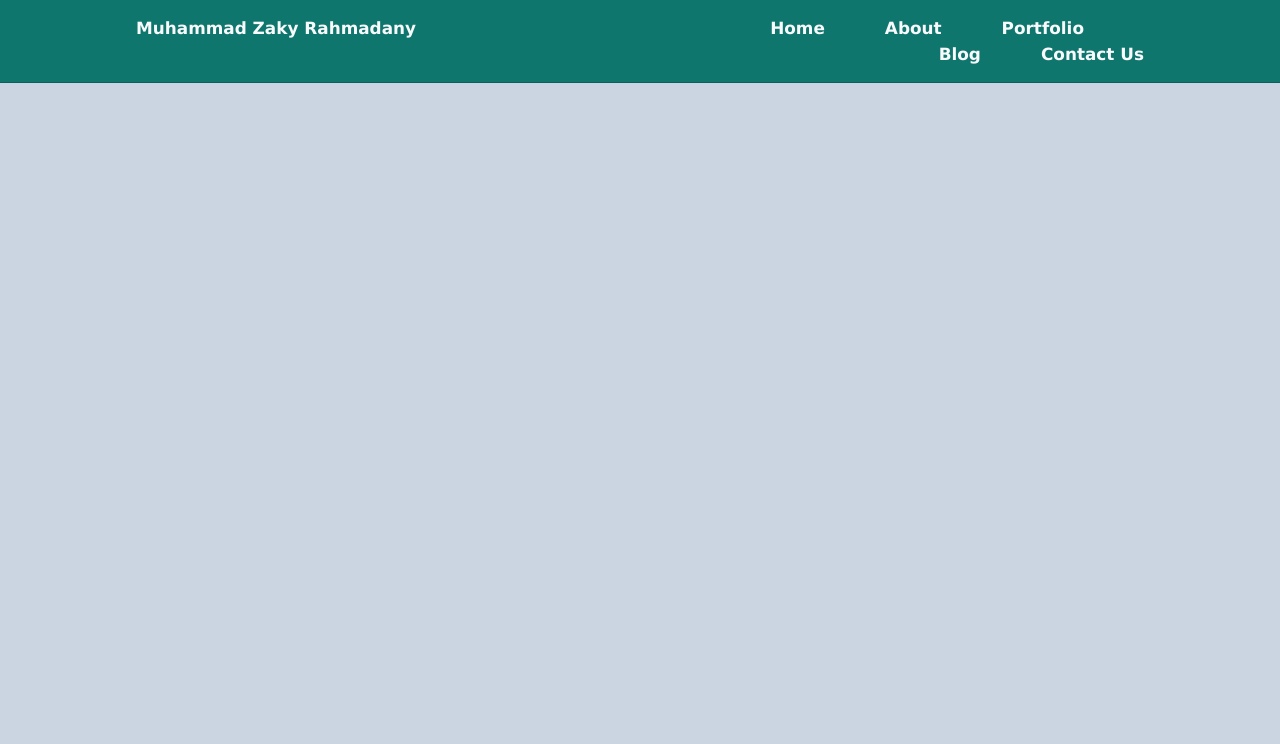
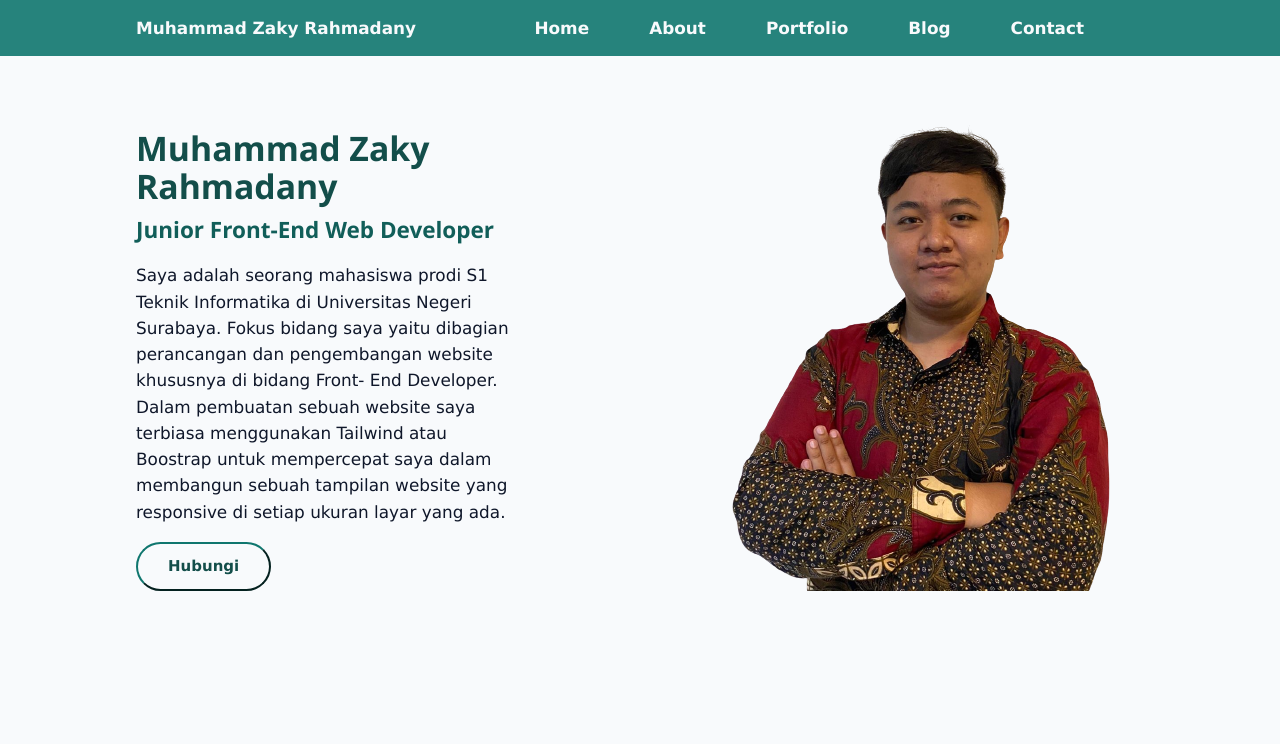
Before and after one commit to MuhammadZakyR/Native-Personal-Website, a plain HTML site: page page/index.html in a window 1280 px wide. Drawn offline with nearby package versions, Linux system fonts and the light colour scheme.

Commit message:
add home section

```diff
--- a/page/index.html
+++ b/page/index.html
@@ -18,28 +18,43 @@
 
     <title>Native Personal Web</title>
 </head>
-<body style="background-color: #cbd5e1;">
-    <header id="Navbar" class="container">
-        <div class="flex w-full" style="padding-top: 1rem; padding-bottom: 1rem; padding-left: 8rem; padding-right: 8rem;">
+<body>
+    <header id="navbar" class="container header">
+        <div class="flex w-full content" style="padding-top: 1rem; padding-bottom: 1rem;">
             <!-- Left Side -->
-            <div class="flex" style="width: 60%; justify-content: flex-start;">
+            <div class="flex" style="width: 50%; justify-content: flex-start;">
                 <a href="#Home" class="block text-lg font-bold transition" style="color: #f8fafc;">Muhammad Zaky Rahmadany</a>
             </div>
             <!-- Right Side -->
-            <div class="flex" style="width: 40%; justify-content: flex-end;">
-                <a href="#Home" class="primary block text-lg font-bold transition" style="padding-right: 4rem;">Home</a>
-                <a href="#About" class="primary block text-lg font-bold transition" style="padding-right: 4rem;">About</a>
-                <a href="#Portfolio" class="primary block text-lg font-bold transition" style="padding-right: 4rem;">Portfolio</a>
-                <a href="#Blog" class="primary block text-lg font-bold transition" style="padding-right: 4rem;">Blog</a>
-                <a href="#Contact Us" class="primary block text-lg font-bold transition" style="">Contact Us</a>
+            <div class="flex" style="width: 50%; justify-content: flex-end;">
+                <a href="#home" class="primary block text-lg font-bold transition" style="padding-right: 4rem;">Home</a>
+                <a href="#about" class="primary block text-lg font-bold transition" style="padding-right: 4rem;">About</a>
+                <a href="#portfolio" class="primary block text-lg font-bold transition" style="padding-right: 4rem;">Portfolio</a>
+                <a href="#blog" class="primary block text-lg font-bold transition" style="padding-right: 4rem;">Blog</a>
+                <a href="#contact" class="primary block text-lg font-bold transition" style="padding-right: 4rem;">Contact</a>
+                <!-- <button onclick="darkMode()">Dark Mode</button> -->
             </div>
         </div>
     </header>
-    <section id="Home"></section>
-    <section id="About"></section>
-    <section id="Portfolio"></section>
-    <section id="Blog"></section>
-    <section id="Contact Us"></section>
-    <footer id="Copywriter"></footer>
+    <section id="home" class="container flex">
+        <!-- Left Side -->
+        <div class="flex content" style="width: 50%; align-items: center; justify-content: center;">
+            <div>
+                <h1 class="text-4xl font-bold t-primary">Muhammad Zaky Rahmadany</h1>
+                <h2 class="text-2xl font-semibold t-sekunder">Junior Front-End Web Developer</h2>
+                <p class="text-lg font-medium t-content">Saya adalah seorang mahasiswa prodi S1 Teknik Informatika di Universitas Negeri Surabaya. Fokus bidang saya yaitu dibagian perancangan dan pengembangan website khususnya di bidang Front- End Developer. Dalam pembuatan sebuah website saya terbiasa menggunakan Tailwind atau Boostrap untuk mempercepat saya dalam membangun sebuah tampilan website yang responsive di setiap ukuran layar yang ada.</p>
+                <button class="b-primary font-semibold"><a href="#home">Hubungi</a></button>
+            </div>
+        </div>
+        <!-- Right Side -->
+        <div class="flex content" style="width: 50%; justify-content: center;">
+            <img src="../file/img/profile_zaky.png" alt="Foto Profile">
+        </div>
+    </section>
+    <section id="about"></section>
+    <section id="portfolio"></section>
+    <section id="blog"></section>
+    <section id="contact"></section>
+    <footer id="copywriter"></footer>
 </body>
 </html>
--- a/src/script.js
+++ b/src/script.js
@@ -0,0 +1,5 @@
+function darkMode(){
+    var darkBody = document.body;
+    darkBody.classList.toggle("dark-body");
+
+}
--- a/src/style.css
+++ b/src/style.css
@@ -5,16 +5,39 @@ html{
 body{
     font-family: 'Poppins';
     font-size: 22px;
+    background-color: #f8fafc;
+    color: #0f172a;
 }
 a{
     text-decoration: none;
 }
+
 /* Id Customize */
-#Navbar{
-    @apply fixed z-[9999] bg-opacity-80;
-    backdrop-filter: blur(5px);
-    box-shadow: inset 0 -1px 0 0 rgba(0, 0, 0, 0.2);
-    background-color: #0f766e;
+#navbar{
+    position:fixed;
+    opacity: 90%;
+    /* backdrop-filter: blur(5px);
+    box-shadow: inset 0 -1px 0 0 rgba(0, 0, 0, 0.2); */
+}
+#home{
+    padding-top: 8rem;
+    padding-bottom: 3rem;
+}
+#about{
+    padding-top: 4rem;
+    padding-bottom: 3rem;
+}
+#portfolio{
+    padding-top: 4rem;
+    padding-bottom: 3rem;
+}
+#blog{
+    padding-top: 4rem;
+    padding-bottom: 3rem;
+}
+#contact{
+    padding-top: 4rem;
+    padding-bottom: 3rem;
 }
 
 /* Class Customize */
@@ -27,6 +50,8 @@ a{
 }
 .flex{
     display: flex;
+}
+.flex-warp{
     flex-wrap: wrap;
 }
 .grid{
@@ -36,6 +61,16 @@ a{
 .block{
     display: block;
 }
+.header{
+    background-color: #0f766e;
+}
+/* .dark-header{
+    background-color: #0c4a6e;
+}
+.dark-body{
+    background-color: #164e63;
+    color: #d1fae5;
+} */
 .w-full{
     width: 100%;
 }
@@ -49,17 +84,33 @@ a{
     opacity: 85%;
 }
 .b-primary{
+    color: #134e4a;
     padding-top: 0.75rem;
     padding-bottom: 0.75rem;
     padding-left: 2rem;
     padding-right: 2rem;
-    border-radius: 9999px;
+    border-radius: 1000px;
+    background-color: #f8fafc;
     border-width: 2px;
-    border-color: #10b981;
+    border-color: #0f766e;
 }
 .b-primary:hover{
-    border-width: 0px;
+    color:#134e4a;
+    padding-top: 0.75rem;
+    padding-bottom: 0.75rem;
+    padding-left: 2rem;
+    padding-right: 2rem;
+    border-radius: 1000px;
+    background-color: #f8fafc;
+    border-width: 2px;
     border-color: #0f766e;
+    opacity: 80%;
+}
+.t-primary{
+    color: #134e4a;
+}
+.t-sekunder{
+    color: #115e59;
 }
 .text-base{
     font-size: 1rem;
@@ -95,6 +146,10 @@ a{
     transition-timing-function: cubic-bezier(0.4, 0, 0.2, 1);
     transition-duration: 300ms;
 }
+.content{
+    padding-left: 8rem;
+    padding-right: 8rem;
+}
 /* Media Customize */
 /* @media (min-width: 640px){
     .container{
```
